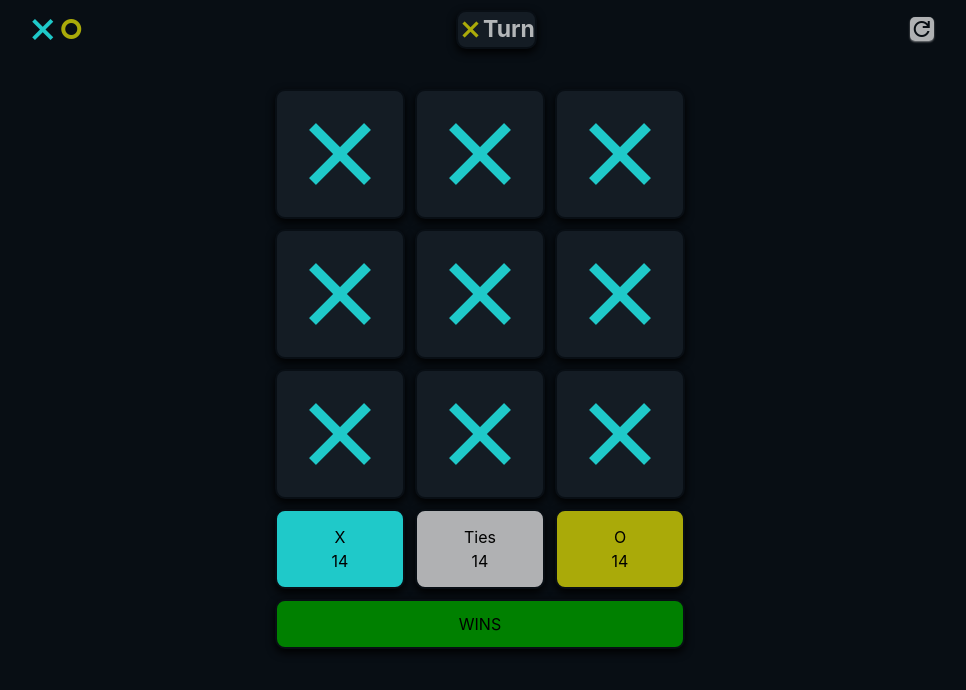
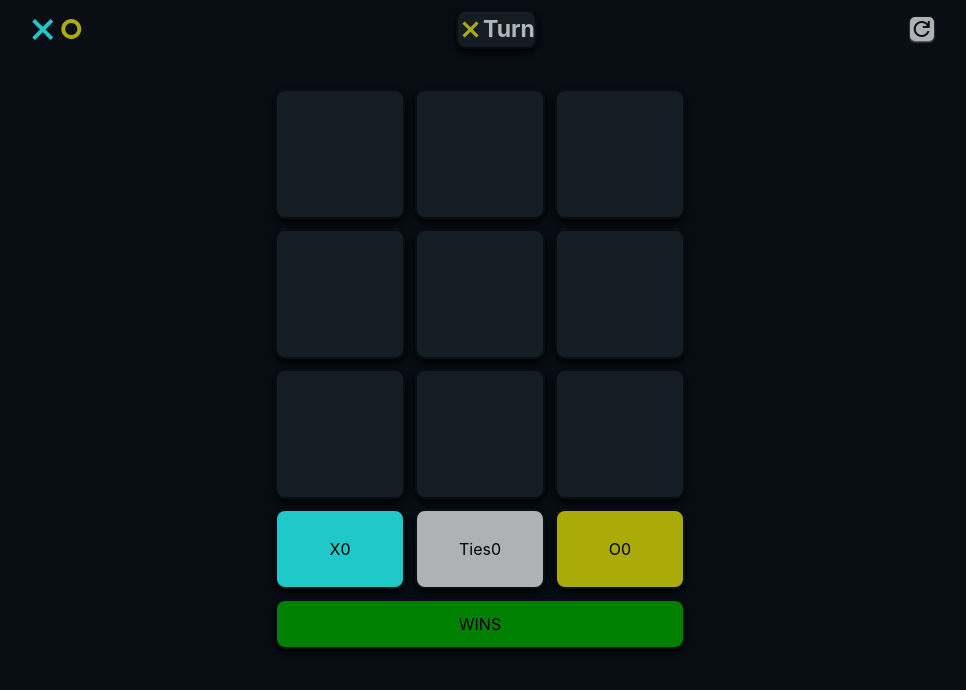
Before and after one commit to HoussemRg/TIC-TAC-TOE-React-App, a React (Create React App) app: page / in a window 1280 px wide. Shown: the top 690 px of the page, without its empty margins (160-1126 px from the left). Built offline with nearby package versions, Linux system fonts and the light colour scheme.

Commit message:
still to work on the function of displaying results of game

```diff
--- a/src/App.css
+++ b/src/App.css
@@ -7,6 +7,80 @@
   justify-content:space-around;
   align-items:center;
   margin-top: 10px;
+}
+.footer-grid{
+    display: flex;
+    justify-content: center;
+    align-items: center;
+    width: 100%;
+    margin-top: 10px;
+}
+.results{
+  display:grid;
+  grid-template-columns: 1fr 1fr 1fr;
+  gap:10px;
+}
+.x{
+  background-color: #141c24;
+  height: 80px;
+  width: 130px;
+  display: flex;
+  justify-content: center;
+  align-items: center;
+  border: 2px solid #080e14;
+  border-radius: 10px;
+  box-shadow: 0px 3.5px 8px rgb(0, 0, 0);
+  color:black;
+  background-color: rgb(31, 201, 201);
+}
+.o{
+  background-color: #141c24;
+  height: 80px;
+  width: 130px;
+  display: flex;
+  justify-content: center;
+  align-items: center;
+  border: 2px solid #080e14;
+  border-radius: 10px;
+  box-shadow: 0px 3.5px 8px rgb(0, 0, 0);
+  color:black;
+  background-color:rgb(170, 170, 9);;
+}
+.ties{
+  background-color: #141c24;
+  height: 80px;
+  width: 130px;
+  display: flex;
+  justify-content: center;
+  align-items: center;
+  border: 2px solid #080e14;
+  border-radius: 10px;
+  box-shadow: 0px 3.5px 8px rgb(0, 0, 0);
+  color:black;
+  background-color: rgba(255, 255, 255, 0.678);
+}
+.winner{
+  grid-column: 1/4;
+  background-color: #141c24;
+  height: 50px;
+  display: flex;
+  justify-content: center;
+  align-items: center;
+  border: 2px solid #080e14;
+  border-radius: 10px;
+  box-shadow: 0px 3.5px 8px rgb(0, 0, 0);
+  background-color: green;
+  color:black;
+}
+.xBodySymbole{
+  color:rgb(31, 201, 201);
+  font-size: 100px;
+  font-weight: bold;
+}
+.oBodySymbole{
+  color:rgb(170, 170, 9);
+  font-size: 100px;
+  font-weight: bold;
 }
 .body{
   display: grid;
--- a/src/App.tsx
+++ b/src/App.tsx
@@ -1,31 +1,179 @@
-import React, { useState } from 'react';
+import React, { useEffect, useState,useCallback } from 'react';
 import './App.css';
 import GameBody from './Components/gameBody/gameBody';
 import Header from "./Components/header/header";
 
 export interface IUserTurn{
-  xTurn:boolean
-  oTurn:boolean
+  xturn:boolean
+  oturn:boolean
+  buttonId:number
+  isClicked:boolean
+}
+interface IPlayerClicks{
+  xClicks:number[]
+  oClicks:number[]
+}
+export interface IResults{
+  xWinner:number
+  oWinner:number
+  ties:number
+}
+const arrayOfButtons:IUserTurn[] =[
+  {
+    xturn:false,
+    oturn:false,
+    buttonId:1,
+    isClicked:false,
+  },
+  {
+    xturn:false,
+    oturn:false,
+    buttonId:2,
+    isClicked:false,
+  },
+  {
+    xturn:false,
+    oturn:false,
+    buttonId:3,
+    isClicked:false,
+  },
+  {
+    xturn:false,
+    oturn:false,
+    buttonId:4,
+    isClicked:false,
+  },
+  {
+    xturn:false,
+    oturn:false,
+    buttonId:5,
+    isClicked:false,
+  },
+  {
+    xturn:false,
+    oturn:false,
+    buttonId:6,
+    isClicked:false,
+  },
+  {
+    xturn:false,
+    oturn:false,
+    buttonId:7,
+    isClicked:false,
+  },
+  {
+    xturn:false,
+    oturn:false,
+    buttonId:8,
+    isClicked:false,
+  },
+  {
+    xturn:false,
+    oturn:false,
+    buttonId:9,
+    isClicked:false,
+  }
+];
 
-}
 
 function App() {
-  const [turn,setTurn]=useState<IUserTurn>({xTurn:true,oTurn:false});
-  const playTurn=():void=>{
-    const newTurn:IUserTurn={
-      xTurn:false,
-      oTurn:true,
+  const [turn,setTurn]=useState<IUserTurn[]>(arrayOfButtons);
+  const [clicks,setClicks]=useState<IPlayerClicks>({xClicks:[],oClicks:[]});
+  const [results,setResults]=useState<IResults>({xWinner:0,ties:0,oWinner:0})
+  const playTurn=(id:number):void=>{
+    const newArray:IUserTurn[]=turn.map((button:IUserTurn)=>{
+      if(button.buttonId===id){
+        return({
+          buttonId:button.buttonId,
+          isClicked:true,
+          xturn:turn.filter((button)=>button.isClicked).length%2===0,
+          oturn:turn.filter((button)=>button.isClicked).length%2!==0,
+        });
+      }else {
+        return button;
+      }
+
+  });
+    const newXTurnsArray:number[]=newArray.filter((button)=>button.isClicked && button.xturn).map((button)=>{
+      return(button.buttonId);
+    });
+    const newOTurnsArray:number[]=newArray.filter((button)=>button.isClicked && button.oturn).map((button)=>{
+      return(button.buttonId);
+    });
+    const newClicks:IPlayerClicks={xClicks:newXTurnsArray,oClicks:newOTurnsArray};
+    setTurn(newArray);
+    setClicks(newClicks);
+
+
+  }
+
+  const declareWinner=():void=>{
+    const winningCombinations = [
+      [1, 2, 3], // Première ligne horizontale
+      [4, 5, 6], // Deuxième ligne horizontale
+      [7, 8, 9], // Troisième ligne horizontale
+      [1, 4, 7], // Première ligne verticale
+      [2, 5, 8], // Deuxième ligne verticale
+      [3, 6, 9], // Troisième ligne verticale
+      [1, 5, 9], // Diagonale de gauche à droite
+      [3, 5, 7], // Diagonale de droite à gauche
+    ];
+
+    winningCombinations.forEach((comb)=>{
+      if(comb.every((num)=> clicks.xClicks.includes(num))){
+        const newXwinner=results.xWinner++;
+        const oldTie=results.ties;
+        const oldoWinner=results.oWinner
+        setResults({xWinner:newXwinner,ties:oldTie,oWinner:oldoWinner});
+        console.log(results);
+      }
+      else if(comb.every((num)=> clicks.oClicks.includes(num))){
+        const newOwinner=results.oWinner++;
+        const oldTie=results.ties;
+        const oldXWinner=results.xWinner
+        setResults({xWinner:oldXWinner,ties:oldTie,oWinner:newOwinner});
+        console.log(results);
+      }
+    })
+    if(clicks.xClicks.length===5){
+      const newTie=results.ties++;
+      setResults({xWinner:results.xWinner,ties:newTie,oWinner:results.oWinner});
+
     }
-    setTurn(newTurn);
   }
+
+  useEffect(()=>{
+    declareWinner();
+  },[clicks])
+
+
   return (
 
     <div className="App">
       <Header />
-      <GameBody turn={turn} playTurn={playTurn} />
+      <GameBody turn={turn} playTurn={playTurn} results={results} />
+      <div className="footer-grid">
+        <div className="results">
+          <div className="x">
+                <div>X</div>
+                <div>{results.xWinner}</div>
+            </div>
+            <div className="ties">
+                <div>Ties</div>
+                <div>{results.ties}</div>
+            </div>
+            <div className="o">
+                <div>O</div>
+                <div>{results.oWinner}</div>
+            </div>
+            <div className="winner">
+                WINS
+            </div>
+        </div>
+      </div>
+    </div>
 
 
-    </div>
   );
 }
 export default App;
--- a/src/Components/gameBody/gameBody.css
+++ b/src/Components/gameBody/gameBody.css
@@ -23,7 +23,7 @@
     box-shadow: 0px 3.5px 8px rgb(0, 0, 0);
 
 }
-.x{
+/*.x{
     background-color: #141c24;
     height: 80px;
     display: flex;
@@ -138,3 +138,4 @@
 
     }
 }
+*/
--- a/src/Components/gameBody/gameBody.tsx
+++ b/src/Components/gameBody/gameBody.tsx
@@ -1,9 +1,10 @@
 import './gameBody.css';
-import { IUserTurn } from '../../App';
+import { IResults, IUserTurn } from '../../App';
 
 interface IPlayTurn{
-    turn:IUserTurn
-    playTurn:()=>void
+    turn:IUserTurn[]
+    playTurn:(id:number)=>void
+    results:IResults
 }
 
 
@@ -11,39 +12,23 @@ interface IPlayTurn{
 
 function GameBody(props:IPlayTurn) {
 
+    const handleClick=(id:number):void=>{
+        props.playTurn(id);
+    }
+
+
   return (
     <div className="gameBody">
         <div className="grid">
-        <button className="box" onClick={props.playTurn}>{ props.turn.xTurn && <span className="material-symbols-outlined xBodySymbole">close</span>}{ props.turn.oTurn && <span className="material-symbols-outlined oBodySymbole">trip_origin</span>}</button>
-        <button className="box" onClick={props.playTurn}>{ props.turn.xTurn && <span className="material-symbols-outlined xBodySymbole">close</span>}{ props.turn.oTurn && <span className="material-symbols-outlined oBodySymbole">trip_origin</span>}</button>
-        <button className="box" onClick={props.playTurn}>{ props.turn.xTurn && <span className="material-symbols-outlined xBodySymbole">close</span>}{ props.turn.oTurn && <span className="material-symbols-outlined oBodySymbole">trip_origin</span>}</button>
-        <button className="box" onClick={props.playTurn}>{ props.turn.xTurn && <span className="material-symbols-outlined xBodySymbole">close</span>}{ props.turn.oTurn && <span className="material-symbols-outlined oBodySymbole">trip_origin</span>}</button>
-        <button className="box" onClick={props.playTurn}>{ props.turn.xTurn && <span className="material-symbols-outlined xBodySymbole">close</span>}{ props.turn.oTurn && <span className="material-symbols-outlined oBodySymbole">trip_origin</span>}</button>
-        <button className="box" onClick={props.playTurn}>{ props.turn.xTurn && <span className="material-symbols-outlined xBodySymbole">close</span>}{ props.turn.oTurn && <span className="material-symbols-outlined oBodySymbole">trip_origin</span>}</button>
-        <button className="box" onClick={props.playTurn}>{ props.turn.xTurn && <span className="material-symbols-outlined xBodySymbole">close</span>}{ props.turn.oTurn && <span className="material-symbols-outlined oBodySymbole">trip_origin</span>}</button>
-        <button className="box" onClick={props.playTurn}>{ props.turn.xTurn && <span className="material-symbols-outlined xBodySymbole">close</span>}{ props.turn.oTurn && <span className="material-symbols-outlined oBodySymbole">trip_origin</span>}</button>
-        <button className="box" onClick={props.playTurn}>{ props.turn.xTurn && <span className="material-symbols-outlined xBodySymbole">close</span>}{ props.turn.oTurn && <span className="material-symbols-outlined oBodySymbole">trip_origin</span>}</button>
-        <button className="x">
-            <div>
-                <div>X</div>
-                <div>14</div>
-            </div>
-        </button>
-        <button className="ties">
-            <div>
-                <div>Ties</div>
-                <div>14</div>
-            </div>
-        </button>
-        <button className="o">
-            <div>
-                <div>O</div>
-                <div>14</div>
-            </div>
-        </button>
-        <button className="winner">
-            WINS
-        </button>
+        <button className="box" onClick={()=>handleClick(1)} disabled={props.turn[0].isClicked}>{props.turn[0].isClicked  && props.turn[0].xturn && <span className="material-symbols-outlined xBodySymbole">close</span>} {props.turn[0].isClicked  && props.turn[0].oturn && <span className="material-symbols-outlined oBodySymbole">trip_origin</span>}</button>
+        <button className="box" onClick={()=>handleClick(2)} disabled={props.turn[1].isClicked}>{props.turn[1].isClicked  && props.turn[1].xturn && <span className="material-symbols-outlined xBodySymbole">close</span>} {props.turn[1].isClicked  && props.turn[1].oturn && <span className="material-symbols-outlined oBodySymbole">trip_origin</span>}</button>
+        <button className="box" onClick={()=>handleClick(3)} disabled={props.turn[2].isClicked}>{props.turn[2].isClicked  && props.turn[2].xturn && <span className="material-symbols-outlined xBodySymbole">close</span>} {props.turn[2].isClicked  && props.turn[2].oturn && <span className="material-symbols-outlined oBodySymbole">trip_origin</span>}</button>
+        <button className="box" onClick={()=>handleClick(4)} disabled={props.turn[3].isClicked}>{props.turn[3].isClicked  && props.turn[3].xturn && <span className="material-symbols-outlined xBodySymbole">close</span>} {props.turn[3].isClicked  && props.turn[3].oturn && <span className="material-symbols-outlined oBodySymbole">trip_origin</span>}</button>
+        <button className="box" onClick={()=>handleClick(5)} disabled={props.turn[4].isClicked}>{props.turn[4].isClicked  && props.turn[4].xturn && <span className="material-symbols-outlined xBodySymbole">close</span>} {props.turn[4].isClicked  && props.turn[4].oturn && <span className="material-symbols-outlined oBodySymbole">trip_origin</span>}</button>
+        <button className="box" onClick={()=>handleClick(6)} disabled={props.turn[5].isClicked}>{props.turn[5].isClicked  && props.turn[5].xturn && <span className="material-symbols-outlined xBodySymbole">close</span>} {props.turn[5].isClicked  && props.turn[5].oturn && <span className="material-symbols-outlined oBodySymbole">trip_origin</span>}</button>
+        <button className="box" onClick={()=>handleClick(7)} disabled={props.turn[6].isClicked}>{props.turn[6].isClicked  && props.turn[6].xturn && <span className="material-symbols-outlined xBodySymbole">close</span>} {props.turn[6].isClicked  && props.turn[6].oturn && <span className="material-symbols-outlined oBodySymbole">trip_origin</span>}</button>
+        <button className="box" onClick={()=>handleClick(8)} disabled={props.turn[7].isClicked}>{props.turn[7].isClicked  && props.turn[7].xturn && <span className="material-symbols-outlined xBodySymbole">close</span>} {props.turn[7].isClicked  && props.turn[7].oturn && <span className="material-symbols-outlined oBodySymbole">trip_origin</span>}</button>
+        <button className="box" onClick={()=>handleClick(9)} disabled={props.turn[8].isClicked}>{props.turn[8].isClicked  && props.turn[8].xturn && <span className="material-symbols-outlined xBodySymbole">close</span>} {props.turn[8].isClicked  && props.turn[8].oturn && <span className="material-symbols-outlined oBodySymbole">trip_origin</span>}</button>
         </div>
     </div>
   );
```
